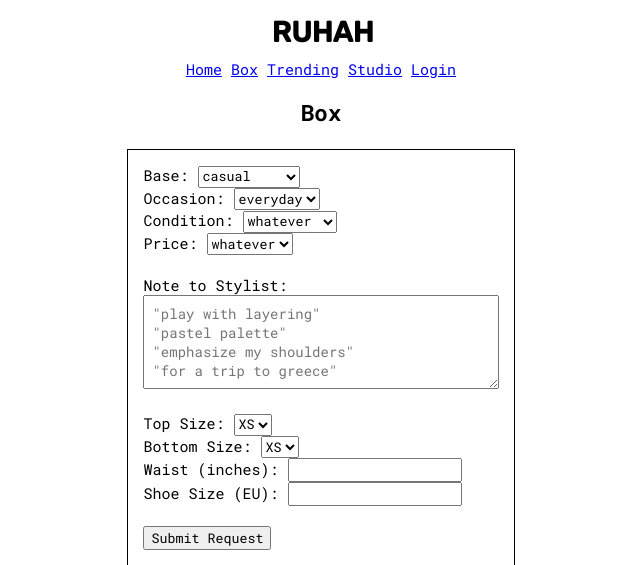
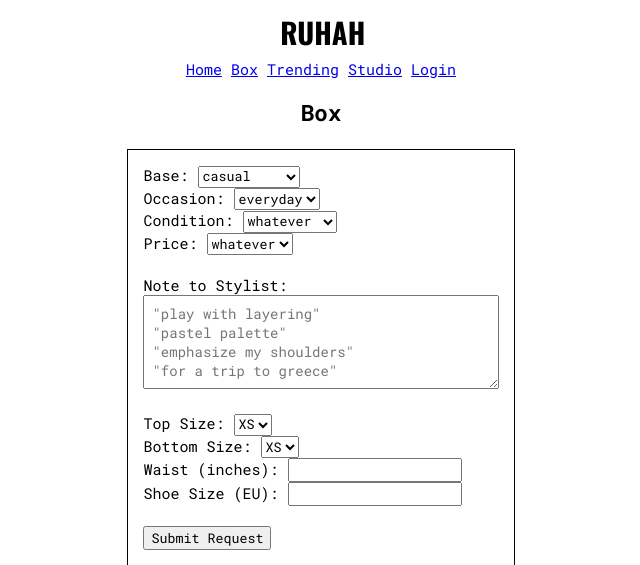
Before and after one commit to allofthelines/ruhah2, a Django app: page /box/ticket/ in a window 1280 px wide. Shown: the top 565 px of the page, without its empty margins (319-959 px from the left). Run offline with Django 3.2, Linux system fonts and the light colour scheme; parts of the project's set-up code (start-up, migrations or seed data) failed here and were passed over.

Commit message:
header font

```diff
--- a/core/static/core/styles.css
+++ b/core/static/core/styles.css
@@ -1,6 +1,8 @@
 @import url('https://fonts.googleapis.com/css2?family=Rubik:wght@400;500&display=swap');
 @import url('https://fonts.googleapis.com/css2?family=Montserrat:ital,wght@0,100..900;1,100..900&display=swap');
 @import url('https://fonts.googleapis.com/css2?family=Roboto+Mono:ital,wght@0,100..700;1,100..700&display=swap');
+@import url('https://fonts.googleapis.com/css2?family=Oswald:wght@200;300;400;500;600;700&display=swap');
+
 
 /* LALALALAL to evala gia footer sticky */
 html {
@@ -51,13 +53,14 @@ a:visited {
 #header-title {
   color: black;
   font-family: 'Rubik', sans-serif;  /* Add the font-family */
+  font-family: 'Oswald', sans-serif;  /* Add the font-family */
   font-size: 1.8rem; /* LALALALA 2.5rem isws better*/
   font-weight: medium;
+  font-weight: 700;
   line-height: 50%;
   letter-spacing: 0em;
   text-indent: 0.125em; /* diorthwnei to letter-spacing */
   margin-top: 25px;
-
 }
 
 #main-menu {
```
